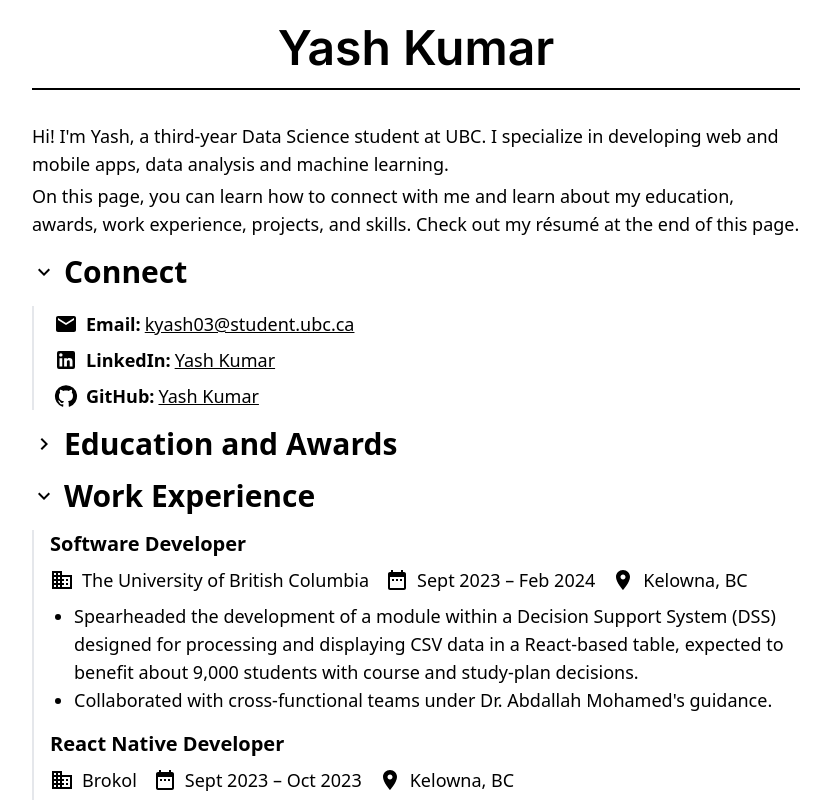
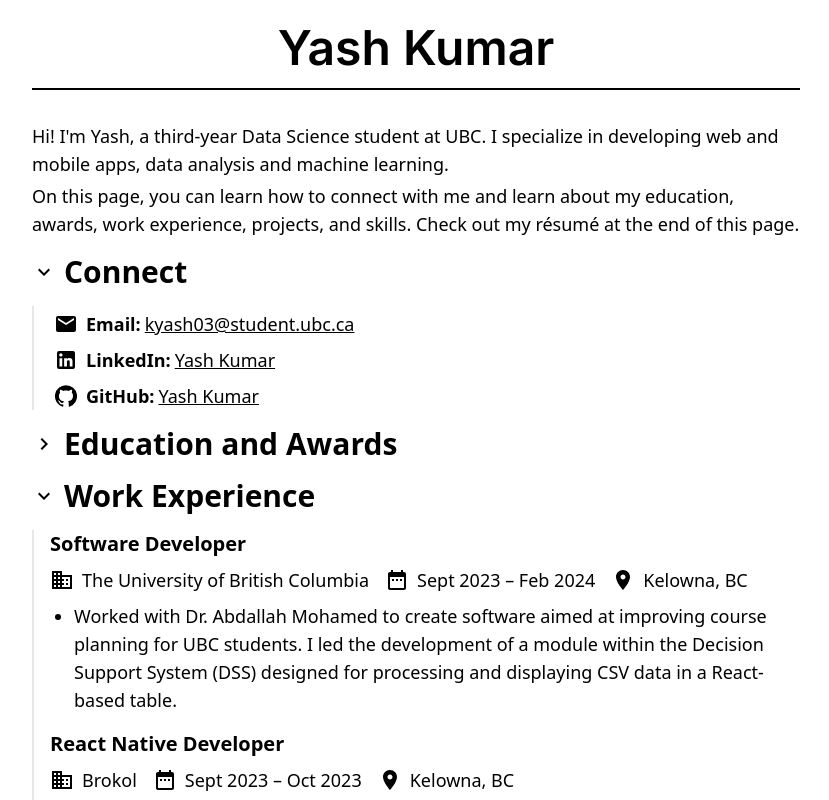
Before and after one commit to KYash03/PersonalWebsite, a Next.js app: page / in a window 1280 px wide. Both pictures are taken after a click on the button "Work Experience". Shown: the top 800 px of the page, without its empty margins (224-1053 px from the left). Built offline with nearby package versions, Linux system fonts and the light colour scheme.

Commit message:
Update WorkExperience.tsx

```diff
--- a/app/components/WorkExperience.tsx
+++ b/app/components/WorkExperience.tsx
@@ -10,8 +10,7 @@ export default function WorkExperience() {
       dates: "Sept 2023 – Feb 2024",
       location: "Kelowna, BC",
       bulletPoints: [
-        "Spearheaded the development of a module within a Decision Support System (DSS) designed for processing and displaying CSV data in a React-based table, expected to benefit about 9,000 students with course and study-plan decisions.",
-        "Collaborated with cross-functional teams under Dr. Abdallah Mohamed's guidance.",
+        "Worked with Dr. Abdallah Mohamed to create software aimed at improving course planning for UBC students. I led the development of a module within the Decision Support System (DSS) designed for processing and displaying CSV data in a React-based table.",
       ],
     },
     {
@@ -20,8 +19,7 @@ export default function WorkExperience() {
       dates: "Sept 2023 – Oct 2023",
       location: "Kelowna, BC",
       bulletPoints: [
-        "Implemented multiple new features and UI improvements using React Native and TypeScript, including colour scheme adjustments and bottom sheet size optimization, significantly increasing user engagement and usability.",
-        "Gained proficiency in Google Firebase, understanding its role and capabilities within the app's framework.",
+        "Worked on new features and UI improvements for Brokol's mobile application using React Native and TypeScript.",
       ],
     },
     {
@@ -30,8 +28,8 @@ export default function WorkExperience() {
       dates: "May 2023 – Jun 2023",
       location: "Gurgaon, Haryana",
       bulletPoints: [
-        "Designed and automated a dashboard using Looker Studio and Google Spreadsheets, displaying JIRA-based metrics for five projects and 180 tickets, resulting in a 65% increase in stakeholder engagement.",
-        "Employed K-Means clustering for determining centroids and DBSCAN for outlier detection to identify bus routes from Orahi's bus tracking system's data, analyzing over 10,000 data points. Utilized GeoPandas for spatial data manipulation and visualization, along with Folium’s “PolyLine” feature to connect centroid points.",
+        "Designed and automated a dashboard, using Looker Studio and Google Spreadsheets, to showcase JIRA-based team performance metrics.",
+        "Utilized K-Means clustering and DBSCAN to identify bus routes from Orahi's tracking system data. Utilized GeoPandas and Folium's 'PolyLine' feature to connect centroid points.",
       ],
     },
   ];
```
